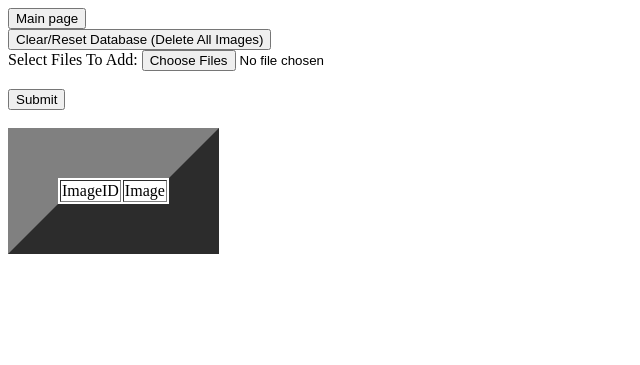
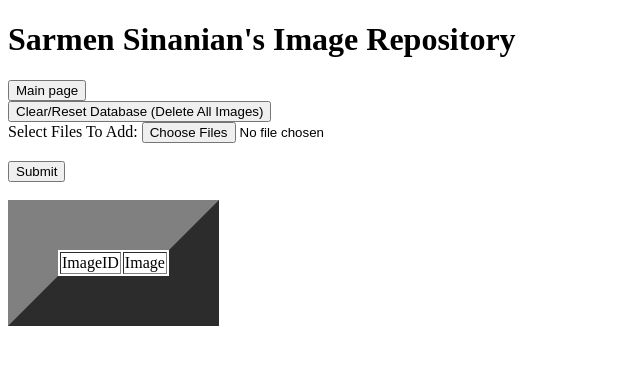
Before and after one commit to SarmenSinanian/ImageRepository, a Flask app: page / in a window 1280 px wide. Shown: the top 365 px of the page, without its empty margins (0-640 px from the left). Run offline with Flask 2, Linux system fonts and the light colour scheme; data that the repository does not hold is empty.

Commit message:
Removed the commented-out GET request and also added an identifying heading to my HTML so it will be clearly apparent that I am the owner of the HEROKU page

```diff
--- a/server.py
+++ b/server.py
@@ -132,10 +132,6 @@ def delete_pic(image_id):
     return render_template("delete_pic.html", message="Image deletion successful!"), 200
 
 
-# @app.route("/image/:id", methods=['GET'])
-# def image():
-
-
 @app.route("/reset")
 def reset():
     (sqliteConnection, cursor) = get_cursor()
--- a/templates/index.html
+++ b/templates/index.html
@@ -2,6 +2,7 @@
 <html>
     <head>
         <title>Image Repository</title>
+        <h1>Sarmen Sinanian's Image Repository</h1>
         <style>
           img {
             width: 25%;
```
